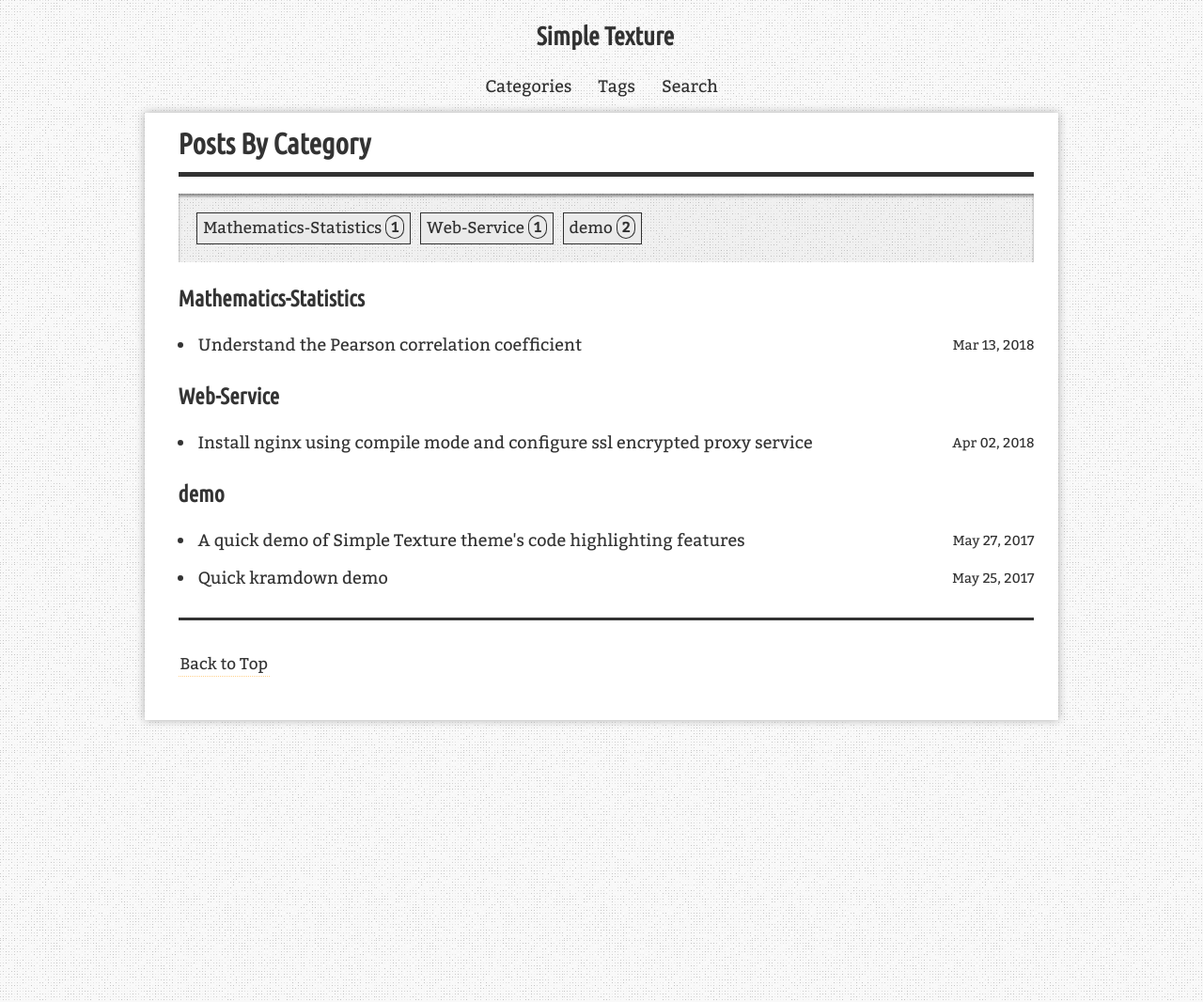
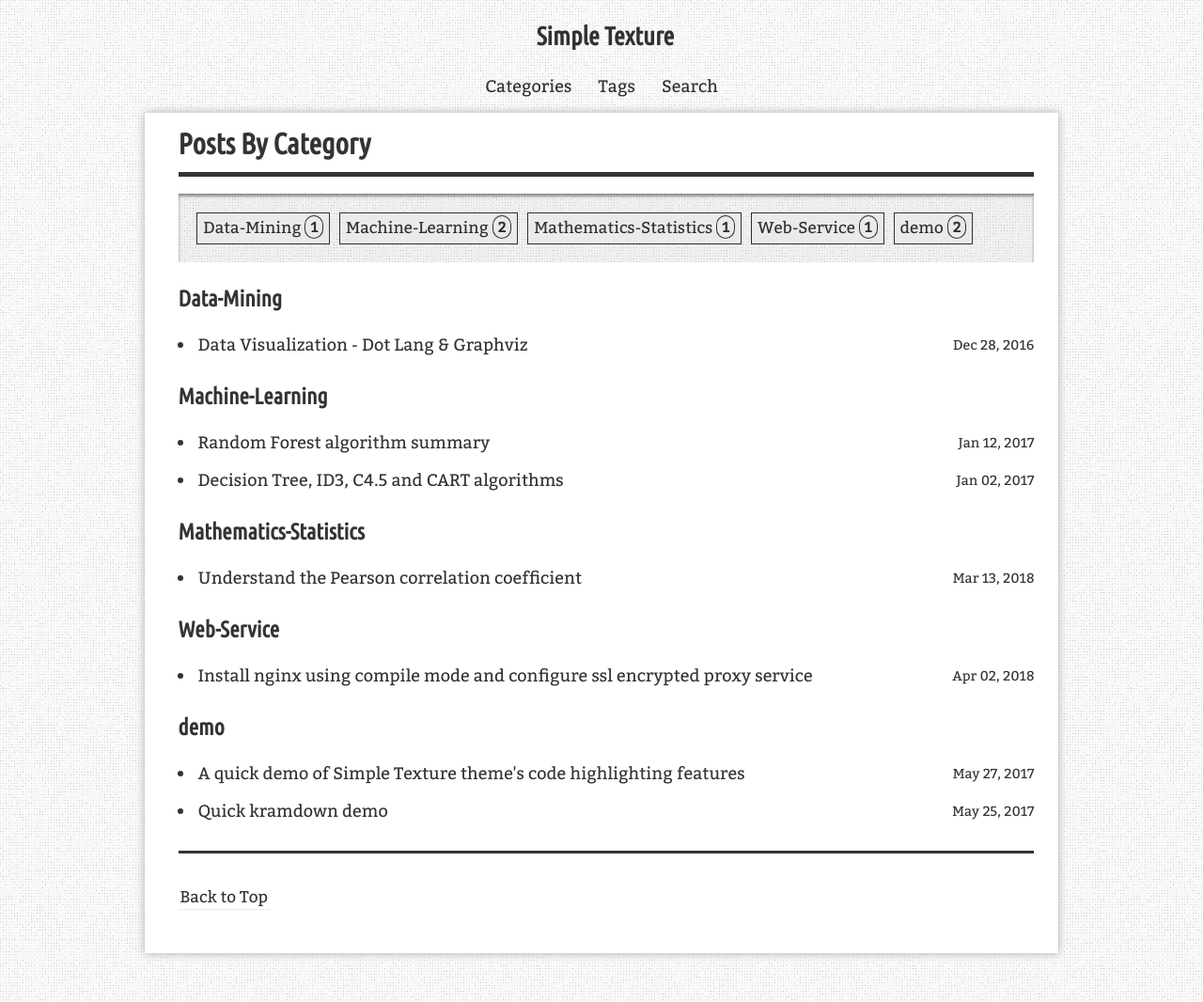
Before and after one commit to JasonChu789/JasonChu789.github.io, a Jekyll site: the page built from blog/categories/index.html, in a window 1280 px wide. Shown: the whole page at 94% size. Built offline with Jekyll 4.4.1, drawn with Linux system fonts in a browser that asks for light colours; comment, search, counter and statistics services are not loaded; part of the change alters nothing that is shown.

Commit message:
添加文章

````diff
--- a/_includes/blog/header.html
+++ b/_includes/blog/header.html
@@ -20,6 +20,8 @@
         </div>
     </div>
 </header>
+<script src='https://cdnjs.cloudflare.com/ajax/libs/mathjax/2.7.5/latest.js?config=TeX-MML-AM_CHTML' async></script>
+<!--<script src='{{ site.baseurl }}/assets/javascripts/mathjax-2.7.5.js?config=TeX-MML-AM_CHTML'></script>-->
 <script type="text/x-mathjax-config">
     MathJax.Hub.Config({
       tex2jax: {
@@ -27,6 +29,5 @@
         inlineMath: [['$','$']]
       }
     });
-  </script>
-<script src='https://cdnjs.cloudflare.com/ajax/libs/mathjax/2.7.5/latest.js?config=TeX-MML-AM_CHTML' async></script>
-<!--<script src='{{ site.baseurl }}/assets/javascripts/mathjax-2.7.5.js?config=TeX-MML-AM_CHTML'></script>-->
+
+</script>
--- /dev/null
+++ b/_posts/2016-12-28-Data-Visualization-Dot-Lang-and-Graphviz.md
@@ -0,0 +1,138 @@
+---
+layout: post
+title: "Data Visualization - Dot Lang & Graphviz"
+description: "数据可视化-Dot语言与Graphviz"
+categories: [Data-Mining]
+tags: [数据挖掘, 数据可视化, dot, graphviz]
+redirect_from:
+  - /2016/12/28/
+---
+
+* Kramdown table of contents
+{:toc .toc}
+
+# Data Visualization - Dot Lang & Graphviz
+
+## Graphviz安装
+依据[官网](http://www.graphviz.org/Download..php)讲述的下载、安装方式进行。
+
+**Windows**:
+下载：[http://www.graphviz.org/pub/graphviz/stable/windows/graphviz-2.38.msi](http://www.graphviz.org/pub/graphviz/stable/windows/graphviz-2.38.msi)
+以管理员权限运行 graphviz-x.xx.msi
+> Warning for Vista users: Even if you are logged in as adminstrator, double-clicking on the MSI file or running the MSI file from a command prompt may still not may not provide sufficient privileges. You have to run "msiexec /a graphviz-x.xx.msi".[^f1]
+
+
+配置环境变量，将X:\PATH\_TO\_Graphviz2.38\bin加入到PATH中
+> Note: As of version 2.31, the Visual Studio package no longer alters the PATH variable or accesses the registry at all. If you wish to use the command-line interface to Graphviz or are using some other program that calls a Graphviz program, you will need to set the PATH variable yourself.[^f2]
+
+**Redhat/Centos**:
+使用yum Repository
+设置yum源 graphviz-rhel.repo 到 /etc/yum.repos.d/
+执行安装
+```
+yum list available 'graphviz*'
+yum install 'graphviz*'
+```
+或者下载各个组件的rpm安装包进行安装，参考http://www.graphviz.org/Download_linux_rhel.php
+
+**Ubuntu**:
+目前有一个graphviz开发版可用于apt-get 安装，参考https://launchpad.net/~gviz-adm/+archive/ubuntu/graphviz-dev
+或者下载各个组件的deb安装包进行安装，参考http://www.graphviz.org/Download_linux_ubuntu.php
+
+
+***Anaconda ***(如果你使用Python则推荐这种方式):
+不管是Linux, windows, osx操作系统，安装好anaconda之后运行
+```
+conda install -c anaconda graphviz=2.38.0
+```
+即可完成安装。
+> graphviz conda package 并不是 Python package，如果使用import graphviz则会报出" no module named graphviz "错误，这便是因为graphviz conda package 仅是将lib files放入了library/中，例如dot可以在"/PATH\_TO\_ANACONDA/bin/"目录中找到并执行。
+> 如果要安装graphviz Python package, 使用"pip install graphviz"[^f3]
+
+最近使用yum安装时出现错误
+![这里写图片描述](/upload_imgs/20161228011732826.png)
+目前这个BUG已经被提交，还没有进一步更新。[^f4][^f5]
+
+安装完成后执行
+```
+dot -version
+```
+显示graphviz相关的版本信息
+![这里写图片描述](/upload_imgs/20161227172653302.png)
+
+还可以打开graphviz的编辑器gvedit
+```
+gvedit
+```
+![这里写图片描述](/upload_imgs/20161228011513544.png)
+
+
+<br>
+## DOT语言
+DOT (graph description language)
+DOT是一种用文本文件表示的图像描述语言，一般DOT文件以"gv"或者"dot"为后缀（"gv"的表示方式是用来跟早期(2007之前)的Microsoft  Word区分）。[^f6]
+
+### Syntax
+DOT 的抽象语法表达[^f7]
+```
+     graph	:	[ strict ] (graph | digraph) [ ID ] '{' stmt_list '}'
+ stmt_list	:	[ stmt [ ';' ] stmt_list ]
+      stmt	:	node_stmt
+            |	edge_stmt
+			|	attr_stmt
+			|	ID '=' ID
+			|	subgraph
+ attr_stmt	:	(graph | node | edge) attr_list
+ attr_list	:	'[' [ a_list ] ']' [ attr_list ]
+    a_list	:	ID '=' ID [ (';' | ',') ] [ a_list ]
+ edge_stmt	:	(node_id | subgraph) edgeRHS [ attr_list ]
+   edgeRHS	:	edgeop (node_id | subgraph) [ edgeRHS ]
+ node_stmt	:	node_id [ attr_list ]
+   node_id	:	ID [ port ]
+      port	:	':' ID [ ':' compass_pt ]
+			|	':' compass_pt
+  subgraph	:	[ subgraph [ ID ] ] '{' stmt_list '}'
+compass_pt	:	(n | ne | e | se | s | sw | w | nw | c | _)
+```
+可以参考wiki中的几个例子来解释DOT语法。[^f8]
+**Undirected graphs (无向图)**
+**Directed graphs (有向图)**
+**Attributes (属性)**
+属性字典请参考:[http://www.graphviz.org/content/attrs](http://www.graphviz.org/content/attrs)
+**Comments (注释)**
+更多示例可以参考：
+[http://blog.csdn.net/zhangskd/article/details/8250470](http://blog.csdn.net/zhangskd/article/details/8250470)
+[http://www.graphviz.org/Gallery.php](http://www.graphviz.org/Gallery.php)
+
+### Layout programs
+The DOT language defines a graph, but does not provide facilities for rendering the graph. There are several programs that can be used to render, view, and manipulate graphs in the DOT language:
+
+Graphviz - A collection of libraries and utilities to manipulate and render graphs
+Canviz - a JavaScript library for rendering dot files.
+Viz.js - A simple Graphviz JavaScript client
+Grappa - A partial port of Graphviz to Java.
+Beluging - A Python & Google Cloud based viewer of DOT and Beluga extensions.
+Tulip can import dot files for analysis
+OmniGraffle can import a subset of DOT, producing an editable document. (The result cannot be exported back to DOT, however.)
+ZGRViewer, a GraphViz/DOT Viewer link
+VizierFX, A Flex graph rendering library link
+Gephi - an interactive visualization and exploration platform for all kinds of networks and complex systems, dynamic and hierarchical graphs
+
+未完待续......
+
+
+[^f1]: [http://www.graphviz.org/Download_windows.php](http://www.graphviz.org/Download_windows.php)
+
+[^f2]: [http://www.graphviz.org/Download_windows.php](http://www.graphviz.org/Download_windows.php)
+
+[^f3]: [http://stackoverflow.com/questions/33433274/anaconda-graphviz-cant-import-after-installation](http://stackoverflow.com/questions/33433274/anaconda-graphviz-cant-import-after-installation)
+
+[^f4]: [http://www.graphviz.org/mantisbt/print_bug_page.php?bug_id=2453](http://www.graphviz.org/mantisbt/print_bug_page.php?bug_id=2453)
+
+[^f5]: [http://www.graphviz.org/content/cannot-install-graphviz-rhelrepo-error-404](http://www.graphviz.org/content/cannot-install-graphviz-rhelrepo-error-404)
+
+[^f6]: [https://en.wikipedia.org/wiki/DOT_(graph_description_language)](https://en.wikipedia.org/wiki/DOT_(graph_description_language))
+
+[^f7]: [http://www.graphviz.org/content/dot-language](http://www.graphviz.org/content/dot-language)
+
+[^f8]: https://en.wikipedia.org/wiki/DOT_(graph_description_language)#Syntax
--- /dev/null
+++ b/_posts/2017-01-02-Decision-Tree-ID3-C4.5-and-CART-algorithms.md
@@ -0,0 +1,119 @@
+---
+layout: post
+title: "Decision Tree, ID3, C4.5 and CART algorithms"
+description: "决策树、ID3、C4.5以及CART算法"
+categories: [Machine-Learning]
+tags: [机器学习, 决策树, ID3, C4.5, CART]
+redirect_from:
+  - /2017/01/02/
+---
+
+* Kramdown table of contents
+{:toc .toc}
+
+# 决策树、ID3、C4.5以及CART算法
+
+决策树模型在监督学习中非常常见，可用于分类和回归。虽然将多棵弱决策树的Bagging、Random Forest、Boosting等tree ensemble 模型更为常见，但是“完全生长”决策树因为其简单直观，具有很强的解释性，也有广泛的应用，而且决策树是tree ensemble 的基础，值得好好理解。[^f1]
+
+一般而言一棵“完全生长”的决策树包含，特征选择、决策树构建、剪枝三个过程，这篇文章主要是简单梳理比较ID3、C4.5、CART算法。《统计学习方法》中有比较详细的介绍。
+
+## **1.决策树的优点和缺点**
+
+### **优点**
+* 决策树算法中学习简单的决策规则建立决策树模型的过程非常容易理解，模型可以可视化，非常直观
+* 应用范围广，可用于分类和回归，而且非常容易做多类别的分类
+* 能够处理数值型和连续的样本特征
+
+### **缺点**
+* 很容易在训练数据中生成复杂的树结构，造成过拟合（overfitting）。剪枝可以缓解过拟合的负作用，常用方法是限制树的高度、叶子节点中的最少样本数量
+* 学习一棵最优的决策树被认为是NP-Complete问题。实际中的决策树是基于启发式的贪心算法建立的，这种算法不能保证建立全局最优的决策树。Random Forest 引入随机能缓解这个问题
+* 决策树模型无法表示类似异或（XOR），相乘的概念，神经网络可以很容易的表示出来
+
+## **2.基本概念**
+### **2.1 信息熵(information entropy)**
+在1948年，克劳德·艾尔伍德·香农将热力学的熵，引入到信息论，因此它又被称为香农熵。一个系统越是有序，信息熵就越低；反之，一个系统越是混乱，信息熵就越高。信息熵也可以说是系统有序化程度的一个度量。
+依据Boltzmann's H-theorem，香农把随机变量X的熵值 Η（希腊字母[Eta](https://zh.wikipedia.org/wiki/%CE%97)）定义如下，其值域为$\{x_{1}, ..., x_{n}\}$：
+$$\mathrm{H} (X) = E[I(X)] = E[-\ln(P(X))]$$
+其中，P为X的概率质量函数（probability mass function），E为期望函数，而I(X)是X的信息量（又称为自信息）。I(X)本身是个随机变数。
+当取自有限的样本时，熵的公式可以表示为：
+$$\mathrm{H}(X) = \sum_{i} \mathrm{P}(x_{i})\mathrm{I}(x_{i})= -\sum_{i} \mathrm{P}(x_{i})\log_{b}\mathrm{P}(x_{i})$$
+在这里b是对数所使用的底，通常是2,自然常数e，或是10。当b = 2，熵的单位是bit；当b = e，熵的单位是nat；而当b = 10,熵的单位是Hart。[^f2]
+
+### **2.2 条件熵(Conditional Entropy)与信息增益(Information Gain)**
+如果用熵表示随机变量的不确定性，条件熵表示在一个条件下，随机变量的不确定性，则信息增益为：熵 - 条件熵。
+条件熵的表达式:
+1.当特征x被固定为值$x_{i}$时，条件熵为: $H(c|x=x_{i}) $
+2.当特征X的整体分布情况被固定时，条件熵为:$H(c|X) $
+那么因为特征X被固定以后，给系统带来的增益(或者说为系统减小的不确定度)为： $IG(X)=H(c)−H(c|X)$
+
+### **2.3 基尼系数(基尼不纯度Gini impurity)**
+Gini系数是一种与信息熵类似的做特征选择的方式，可以用来数据的不纯度。在CART(Classification and Regression Tree)算法中利用基尼指数构造二叉决策树。
+Gini系数的计算方式如下：
+$$Gini(D)=1−\sum_{i}^{n}p_{i}^{2}$$
+其中，D表示数据集全体样本，pi表示每种类别出现的概率。取个极端情况，如果数据集中所有的样本都为同一类，那么有p0=1，Gini(D)=0，显然此时数据的不纯度最低。
+与信息增益类似，我们可以计算如下表达式：
+$$Gini(D|A)=\sum_{i=0}^{n}\frac{D_{i}}{D}$$
+上面式子表述的意思就是，加入特征X以后，数据不纯度减小的程度。很明显，在做特征选择的时候，我们可以取ΔGini(X)最大的那个[^f3]
+
+## **3.ID3算法**
+ID3算法（Iterative Dichotomiser 3 迭代二叉树3代）是一个由Ross Quinlan在1986年发明的用于决策树的算法。[^f4]
+ID3决策树可以有多个分支，但是不能处理特征值为连续的情况。决策树是一种贪心算法，每次选取的分割数据的特征都是当前的最佳选择，并不关心是否达到最优。在ID3中，每次根据“最大信息熵增益”选取当前最佳的特征来分割数据，并按照该特征的所有取值来切分，也就是说如果一个特征有4种取值，数据将被切分4份，一旦按某特征切分后，该特征在之后的算法执行中，将不再起作用，所以有观点认为这种切分方式过于迅速。ID3算法十分简单，核心是根据“最大信息熵增益”原则选择划分当前数据集的最好特征，信息熵是信息论里面的概念，是信息的度量方式，不确定度越大或者说越混乱，熵就越大。在建立决策树的过程中，根据特征属性划分数据，使得原本“混乱”的数据的熵(混乱度)减少，按照不同特征划分数据熵减少的程度会不一样。在ID3中选择熵减少程度最大的特征来划分数据（贪心），也就是“最大信息熵增益”原则。
+ID3步骤为：
+1. 计算数据集D的信息熵H(D)
+2. 遍历所有特征，计算特征对于数据集D的条件熵
+3. 选择对使得信息增益最大的特征，并从数据集D中去掉该特征
+
+ID3算法缺点：
+
+- ID3算法不能处理具有连续值的属性
+- ID3算法不能处理属性具有缺失值的样本
+- 算法会生成很深的树，容易产生过拟合现象
+- 算法一般会优先选择有较多属性值的特征，因为属性值多的特征会有相对较大的信息增益
+
+## **4.C4.5算法**
+C4.5算法是由Ross Quinlan在1993年开发的用于产生决策树的算法。该算法是对Ross Quinlan之前开发的ID3算法的一个扩展。C4.5算法产生的决策树可以被用作分类目的，因此该算法也可以用于统计分类。[^f5]
+C4.5中使用信息增益比率(Infomation Gain Ratio)来作为选择分支的准则。信息增益比率通过引入一个被称作分裂信息(Split information)的项来惩罚取值较多的特征。
+$$GR(D|A)=\frac{G(D|A)}{SI(D|A)}$$
+其中，$SI(D|A)$表示分裂信息值，它的定义为(实际就分类熵)：
+$$SI(D|A)=-\sum_{i=i}^{n}\frac{N_{i}}{N}\log_{2}\frac{N_{i}}{N}$$
+除此之外，C4.5还弥补了ID3中不能处理特征属性值连续的问题。但是，对连续属性值需要扫描排序，会使C4.5性能下降，有兴趣可以参考[博客](http://leijun00.github.io/2014/09/decision-tree/)。
+C5.0是一个商业软件，对于公众是不可得到的。它是在C4.5算法做了一些改进，具体请参考：[C5.0算法改进](http://cse-wiki.unl.edu/wiki/index.php/Decision_Trees,_Overfitting,_and_Occam%27s_Razor#C5.0)
+C5.0主要增加了对Boosting的支持，它同时也用更少地内存。它与C4.5算法相比，它构建了更小地规则集，因此它更加准确。
+
+## **5.CART算法**
+CART（Classification and Regression tree）分类回归树由L.Breiman,J.Friedman,R.Olshen和C.Stone于1984年提出。
+### 5.1 划分
+ID3中根据属性值分割数据，之后该特征不会再起作用，这种快速切割的方式会影响算法的准确率。CART算法要检查每个变量和该变量所有可能的划分值来发现最好的划分，对**离散值** 如{x,y,x}，则在该属性上的划分有三种情况$\{\{x,y\},\{z\}\},\{\{x,z\},y\},\{\{y,z\},x\}$，空集和全集的划分除外；对于**连续值**处理引进“分裂点”的思想，假设样本集中某个属性共n个连续值，则有n-1个分裂点，每个“分裂点”为相邻两个连续值的均值 (a[i] + a[i+1]) / 2。[^f6]
+CART是一棵二叉树，采用二元切分法，每次把数据切成两份，分别进入左子树、右子树。而且每个非叶子节点都有两个孩子，所以CART的叶子节点比非叶子多1。相比ID3和C4.5，CART应用要多一些，既可以用于分类也可以用于回归。
+CART分类时，使用基尼指数（Gini）来选择最好的数据分割的特征，gini描述的是纯度，与信息熵的含义相似。CART中每一次迭代都会降低GINI系数。下图显示信息熵增益的一半，Gini指数，分类误差率三种评价指标非常接近。
+![这里写图片描述](/upload_imgs/754644-20160411201334707-543610148.png)
+在实际应用中，Gini index和熵最终会得到非常相似的结果
+### 5.2 终止条件
+一个节点产生左右孩子后，递归地对左右孩子进行划分即可产生分类回归树。那么在什么时候节点就可以停止分裂？直观的情况，当节点包含的数据记录都属于同一个类别时就可以终止分裂了。这只是一个特例，更一般的情况我们计算$x^{2}$值来判断分类条件和类别的相关程度，当$x^{2}$很小时说明分类条件和类别是独立的[^f7]，即按照该分类条件进行分类是没有道理的，此时节点停止分裂。注意这里的“分类条件”是指按照GINI_Gain最小原则得到的“分类条件”。[^f8]
+
+## **6.scikit-learn 中的决策树**
+scikit-learn中的决策树使用CTRX算法实现，详细阅读参考:[http://scikit-learn.org/stable/modules/tree.html](http://scikit-learn.org/stable/modules/tree.html)
+代码示例及API参考：[scikt-learn 官网](http://scikit-learn.org/stable/modules/generated/sklearn.tree.DecisionTreeClassifier.html#sklearn.tree.DecisionTreeClassifier)
+
+## **7.分类树 VS 回归树**
+提到决策树算法，很多想到的就是上面提到的ID3、C4.5、CART分类决策树。其实决策树分为分类树和回归树，前者用于分类，如晴天/阴天/雨天、用户性别、邮件是否是垃圾邮件，后者用于预测实数值，如明天的温度、用户的年龄等。
+作为对比，先说分类树，我们知道ID3、C4.5分类树在每次分枝时，是穷举每一个特征属性的每一个阈值，找到使得按照feature<=阈值，和feature>阈值分成的两个分枝的熵最大的feature和阈值。按照该标准分枝得到两个新节点，用同样方法继续分枝直到所有人都被分入性别唯一的叶子节点，或达到预设的终止条件，若最终叶子节点中的性别不唯一，则以多数人的性别作为该叶子节点的性别。
+回归树总体流程也是类似，不过在每个节点（不一定是叶子节点）都会得一个预测值，以年龄为例，该预测值等于属于这个节点的所有人年龄的平均值。分枝时穷举每一个feature的每个阈值找最好的分割点，但衡量最好的标准不再是最大熵，而是最小化均方差--即（每个人的年龄-预测年龄）^2 的总和 / N，或者说是每个人的预测误差平方和 除以 N。这很好理解，被预测出错的人数越多，错的越离谱，均方差就越大，通过最小化均方差能够找到最靠谱的分枝依据。分枝直到每个叶子节点上人的年龄都唯一（这太难了）或者达到预设的终止条件（如叶子个数上限），若最终叶子节点上人的年龄不唯一，则以该节点上所有人的平均年龄做为该叶子节点的预测年龄。
+
+
+
+[^f1]: [http://www.cnblogs.com/wxquare/p/5379970.html)](http://www.cnblogs.com/wxquare/p/5379970.html)
+
+[^f2]: [https://zh.wikipedia.org/wiki/熵_(信息论)](https://zh.wikipedia.org/wiki/%E7%86%B5_(%E4%BF%A1%E6%81%AF%E8%AE%BA))
+
+[^f3]: [http://blog.csdn.net/bitcarmanlee/article/details/51488204](http://blog.csdn.net/bitcarmanlee/article/details/51488204)
+
+[^f4]: [https://en.wikipedia.org/wiki/ID3_algorithm](https://en.wikipedia.org/wiki/ID3_algorithm)
+
+[^f5]: [https://zh.wikipedia.org/wiki/C4.5算法](https://zh.wikipedia.org/wiki/C4.5%E7%AE%97%E6%B3%95)
+
+[^f6]: [http://www.cnblogs.com/happyblog/archive/2011/09/30/2196901.html](http://www.cnblogs.com/happyblog/archive/2011/09/30/2196901.html)
+
+[^f7]: [$x^2$计算方法参考](http://www.cnblogs.com/zhangchaoyang/articles/2642032.html)
+
+[^f8]: [http://blog.csdn.net/b_h_l/article/details/9214745](http://blog.csdn.net/b_h_l/article/details/9214745)
--- /dev/null
+++ b/_posts/2017-01-12-Random-Forest-algorithm-summary.md
@@ -0,0 +1,66 @@
+---
+layout: post
+title: "Random Forest algorithm summary"
+description: "随机森林算法小结"
+categories: [Machine-Learning]
+tags: [算法, 随机森林, 机器学习, random, forest]
+redirect_from:
+  - /2017/01/12/
+---
+
+* Kramdown table of contents
+{:toc .toc}
+
+# 随机森林算法
+
+## 1.随机森林原理介绍
+Random Forest 是 ensemble learning (集成学习？)算法的一种，它利用多棵树对样本进行训练并预测的一种分类器，同样也可用户回归，其输出的类别是由个别树输出的类别的众数而定。
+该算法最早由Leo Breiman和Adele Cutler提出， 而"Random Forests"是他们注册的商标。这个术语是1995年由贝尔实验室的Tin Kam Ho所提出的随机决策森林（random decision forests）而来的。[^f1]
+简单来说，随机森林就是由多棵[CART（Classification And Regression Tree）](http://blog.csdn.net/ichuzhen/article/details/53981715#t10)构成的。对于每棵树，它们使用的训练集是从总的训练集中有放回采样出来的，这意味着，总的训练集中的有些样本可能多次出现在一棵树的训练集中，也可能从未出现在一棵树的训练集中。
+
+## 2.随机森林训练过程
+用N来表示训练用例（样本）的个数，M表示特征数目。
+
+1. 从N个训练样本中以有放回抽样的方式，取样N次，形成一个训练集（即bootstrap取样），并用未抽到的用例（样本）作预测，评估其误差。
+2. 输入特征数目m，用于确定决策树上一个节点的决策结果；其中$m<<M$[^f2]。
+3. 对于每一个节点（每个样本有M个属性时），随机选择m个特征，采用某种策略（比如信息增益）来选择1个属性作为该节点的分裂属性并进行分裂。
+4. 每棵树都会完整成长而不会剪枝（Pruning，这有可能在建完一棵正常树状分类器后会被采用）。
+5. 将生成的多棵分类树组成随机森林，用随机森林分类器对新的数据进行判别与分类，分类结果按树分类器的投票多少而定。
+
+## 3.比较
+[sklearn](http://scikit-learn.org/0.18/auto_examples/ensemble/plot_forest_iris.html#sphx-glr-auto-examples-ensemble-plot-forest-iris-py)给出的图像展示了单个决策树、随机森林和其他算法的决策边界和模型容量
+![理解皮尔逊相关系数001](/upload_imgs/20170112101420722.png)
+```
+DecisionTree with features [0, 1] has a score of 0.926666666667
+RandomForest with 30 estimators with features [0, 1] has a score of 0.926666666667
+ExtraTrees with 30 estimators with features [0, 1] has a score of 0.926666666667
+AdaBoost with 30 estimators with features [0, 1] has a score of 0.84
+DecisionTree with features [0, 2] has a score of 0.993333333333
+RandomForest with 30 estimators with features [0, 2] has a score of 0.993333333333
+ExtraTrees with 30 estimators with features [0, 2] has a score of 0.993333333333
+AdaBoost with 30 estimators with features [0, 2] has a score of 0.993333333333
+DecisionTree with features [2, 3] has a score of 0.993333333333
+RandomForest with 30 estimators with features [2, 3] has a score of 0.993333333333
+ExtraTrees with 30 estimators with features [2, 3] has a score of 0.993333333333
+AdaBoost with 30 estimators with features [2, 3] has a score of 0.993333333333
+```
+
+## 4.优缺点
+
+### 优点
+- 在数据集上表现良好，两个随机性的引入，使得随机森林不容易陷入过拟合
+- 在当前的很多数据集上，相对其他算法有着很大的优势
+- 能够处理很高维度的数据，并且不用做特征选择，对数据集的适应能力强：既能处理离散型数据，也能处理连续型数据，数据集无需规范化
+- 可生成一个Proximities=（pij）矩阵，用于度量样本之间的相似性： pij=aij/N, aij表示样本i和j出现在随机森林中同一个叶子结点的次数，N随机森林中树的颗数
+- 在创建随机森林的时候，对generlization error使用的是无偏估计
+- 在训练过程中，能够检测到feature间的互相影响
+- 容易做成并行化方法
+
+### 缺点
+RF 算法的主要缺点就是模型规模。模型很容易就以会花费成百上千兆字节内存，最后会因为评估速度慢而结束。另一个可能会引发担忧的缺点就是随机森林模型过程是很难解释清楚的黑箱。
+
+
+
+[^f1]: [https://zh.wikipedia.org/wiki/随机森林](https://zh.wikipedia.org/wiki/%E9%9A%8F%E6%9C%BA%E6%A3%AE%E6%9E%97)
+
+[^f2]: 在训练每棵树的节点时，使用的特征是从所有特征中按照一定比例随机地无放回的抽取的，根据Leo Breiman的建议，假设总的特征数量为M，这个比例可以是$\sqrt{M}$,$\frac{1}{2}\sqrt{M}$,$2\sqrt{M}$ 。
````
Also changed, not shown: upload_imgs/20161227172653302.png (added), upload_imgs/20161228011513544.png (added), upload_imgs/20161228011732826.png (added), upload_imgs/20170112101420722.png (added).
